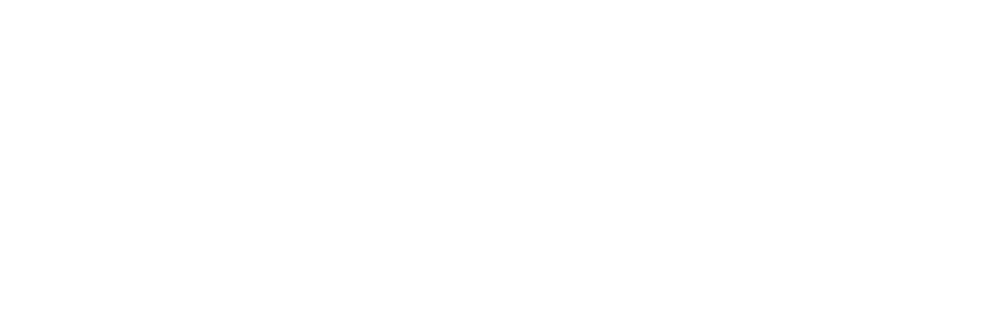
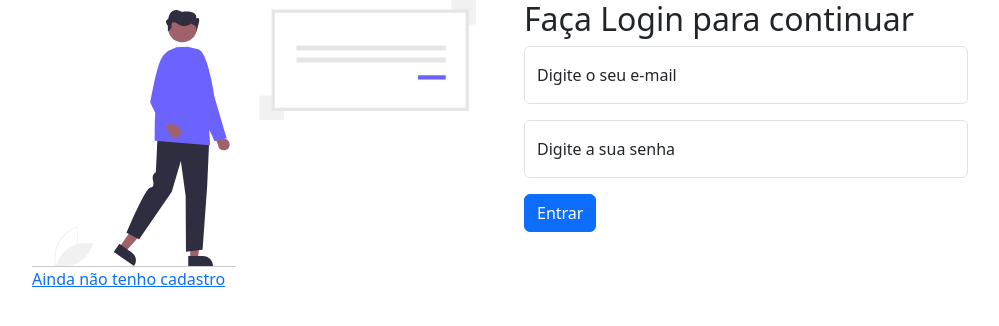
Before and after one commit to DevPetter/Tela-de-Login-BS, a plain HTML site: page index.html in a window 1280 px wide. Shown: the whole page, without its empty margins (140-1139 px from the left). Drawn offline with nearby package versions, Linux system fonts and the light colour scheme.

Commit message:
Estrutura do HTML do login

```diff
--- a/index.html
+++ b/index.html
@@ -9,6 +9,33 @@
     <title>Login</title>
 </head>
 <body>
+    <div class="container col-11 col-md-9" id="form-container">
+        <div class="row alig-items-center gx-5">
+            <div class="col-md-6 order-md-2">
+                <h2>Faça Login para continuar</h2>
+                <form>
+                    <div class="form-floating mb-3">
+                        <input type="email" class="form-control" id="email" name="email" placeholder="Digite o seu e-mail">
+                        <label for="email" class="form-label">Digite o seu e-mail</label>
+                    </div>
 
+                    <div class="form-floating mb-3">
+                        <input type="password" class="form-control" id="password" name="password" placeholder="Digite a sua senha">
+                        <label for="password" class="form-label">Digite a sua senha</label>
+                    </div>
+                    <input type="submit" class="btn btn-primary" value="Entrar">
+                </form>
+            </div>
+            <div class="col-md-6 order-md-1">
+                <div class="col-12">
+                    <img src="imgs/sign_in.svg
+                    " alt="entrar no sistem" class="img-fluid">
+                </div>
+                <div class="col-12" id="link-container">
+                    <a href="register.html">Ainda não tenho cadastro</a>
+                </div>
+            </div>
+        </div>
+    </div>
 </body>
 </html>
```
